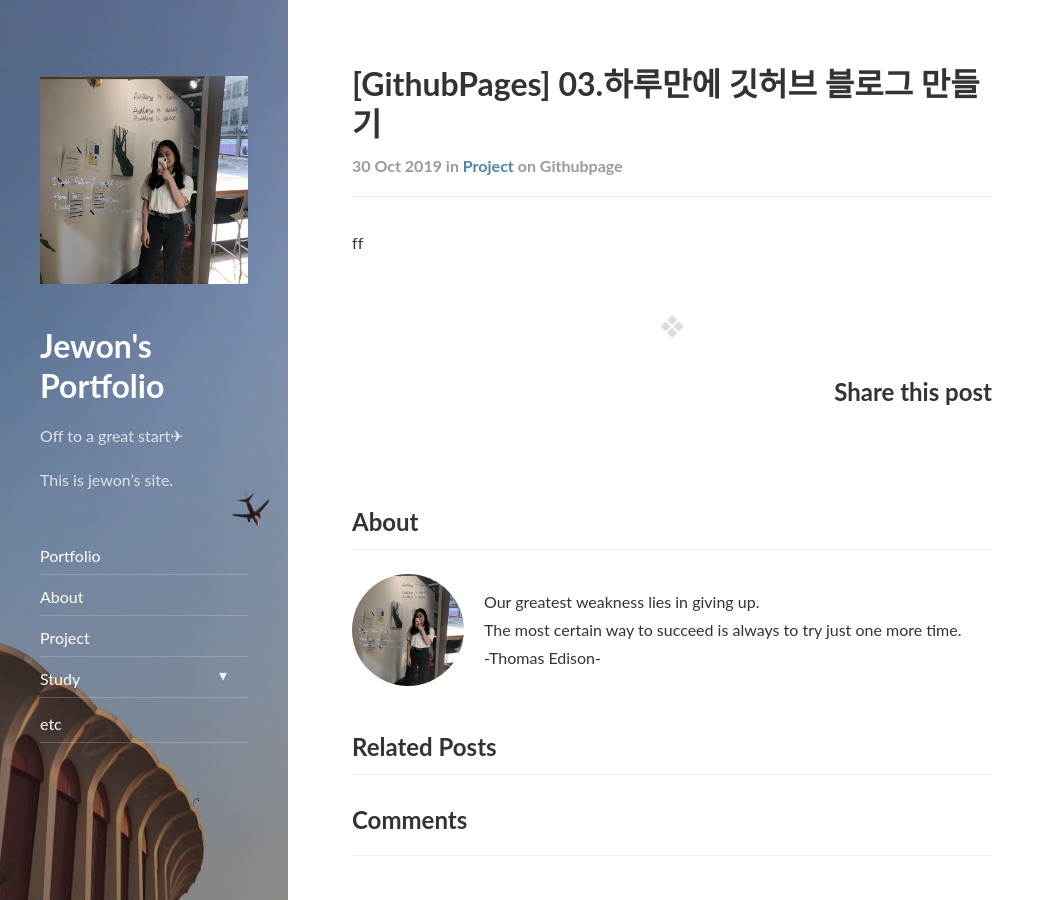
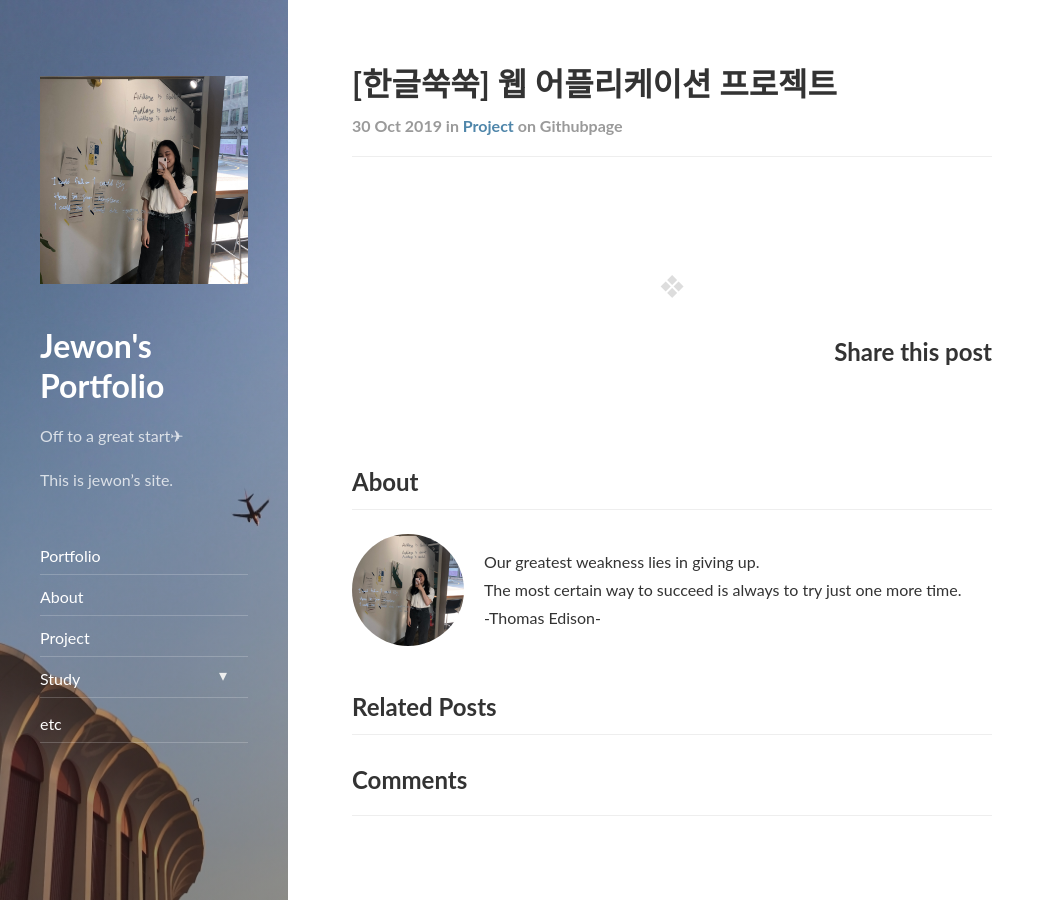
Before and after one commit to jjwon915/jjwon915.github.io, a Jekyll site: the page built from _posts/project/2019-10-30-making-web.md, in a window 1280 px wide and 900 px high. Shown: the whole window, without its empty margins (0-1055 px from the left). Built offline with Jekyll 4.4.1, drawn with Linux system fonts in a browser that asks for light colours; nearby versions of some CDN libraries.

Commit message:
Update 2019-10-30-making-web.md

```diff
--- a/_posts/project/2019-10-30-making-web.md
+++ b/_posts/project/2019-10-30-making-web.md
@@ -1,11 +1,9 @@
 ---
 layout: post
-title: '[GithubPages] 03.하루만에 깃허브 블로그 만들기'
+title: '[한글쑥쑥] 웹 어플리케이션 프로젝트'
 subtitle: 커스텀하기
 categories: project
 tags: githubpage
 comments: true
 published: true
 ---
-
-ff
```
